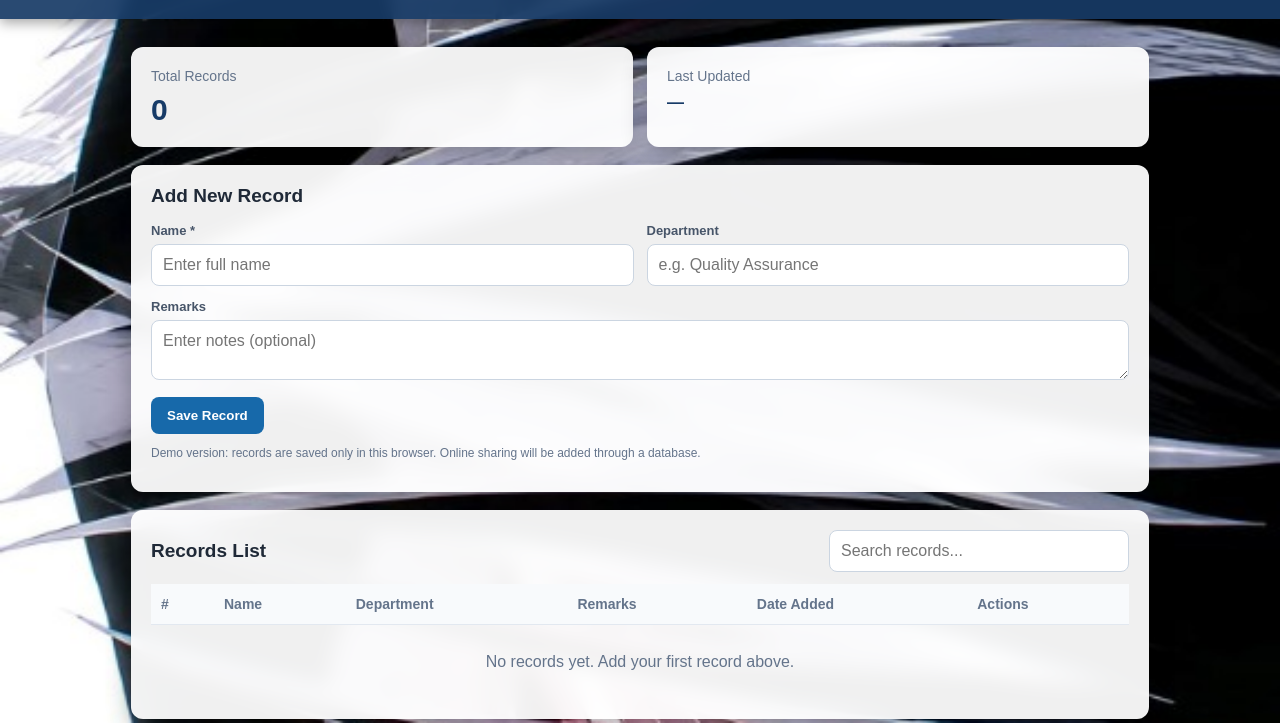
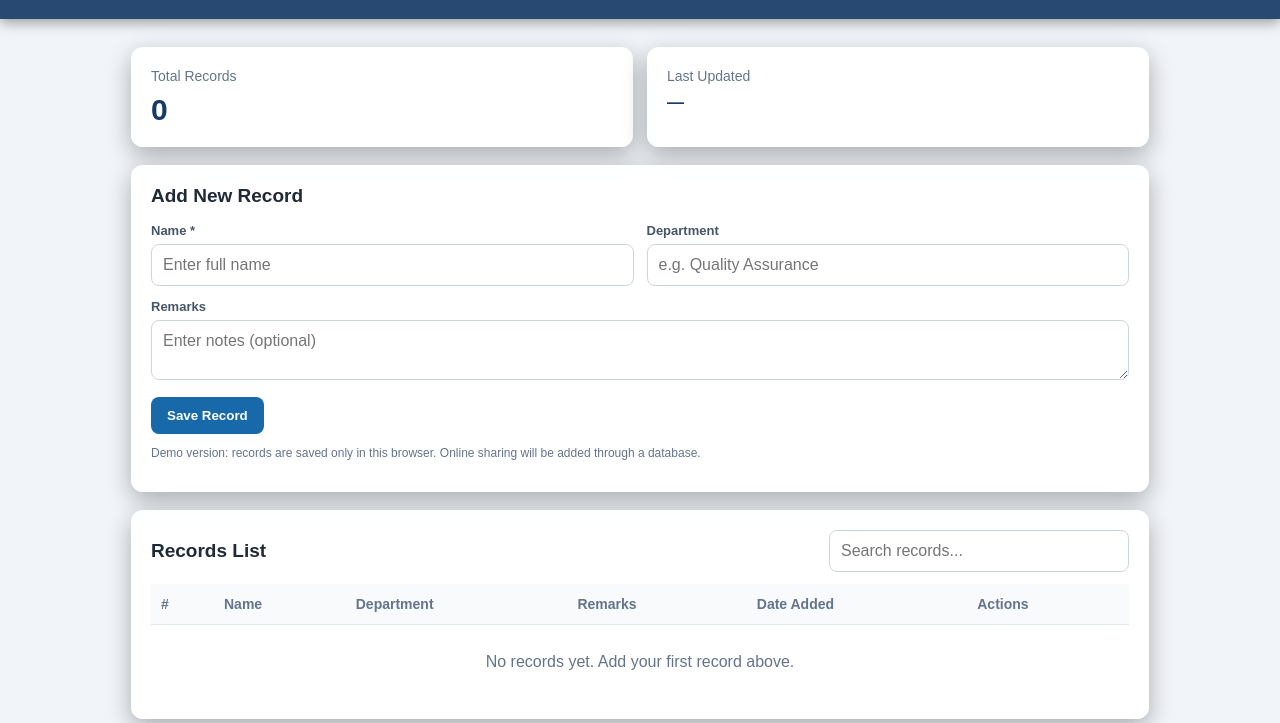
Before and after one commit to Joshua-jpg1/Sample, a plain HTML site: page index.html in a window 1280 px wide. Shown: the part 77-800 px from the top of the page. Drawn offline with Linux system fonts and the light colour scheme.

Commit message:
Remove background image, set clean background color

```diff
--- a/index.html
+++ b/index.html
@@ -9,8 +9,7 @@
   body {
     margin: 0;
     font-family: Arial, sans-serif;
-    background: #0d0d11 url('background.jpg') no-repeat center center fixed;
-    background-size: cover;
+    background-color: #f1f5f9;
     color: #1f2937;
     min-height: 100vh;
   }
```
